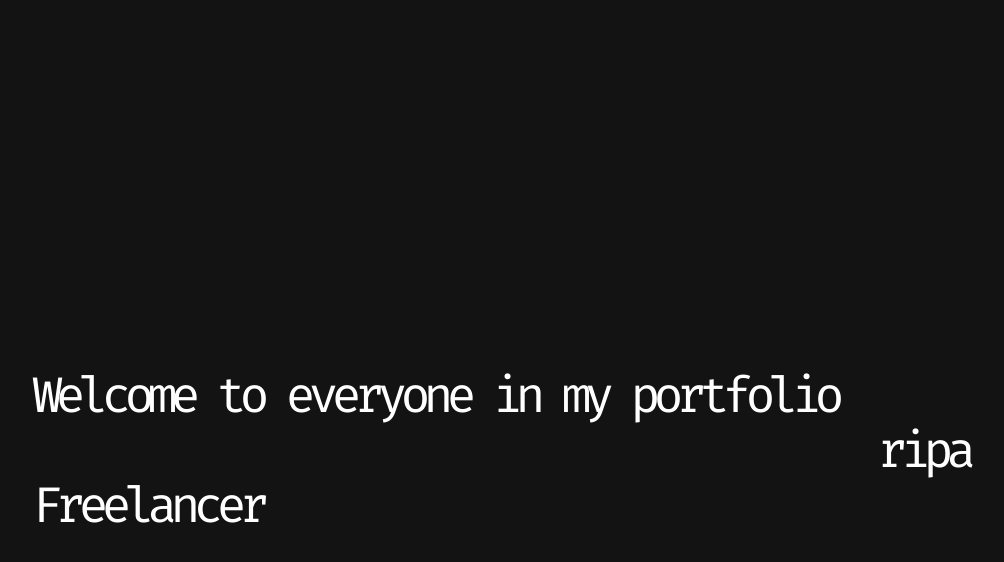
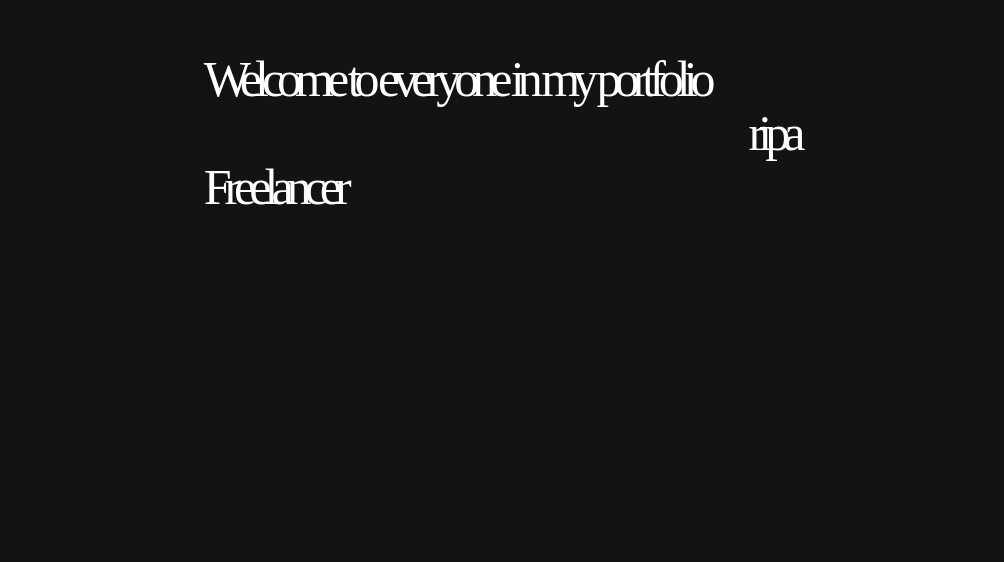
Before and after one commit to ripa001/ripa001.github.io, a Jekyll site: the page built from index.html, in a window 1280 px wide. Shown: the top 562 px of the page, without its empty margins (139-1143 px from the left). Built offline with Jekyll 4.4.1, drawn with Linux system fonts in a browser that asks for light colours.

Commit message:
Update style.css

```diff
--- a/css/style.css
+++ b/css/style.css
@@ -1,16 +1,16 @@
-@import url('https://fonts.googleapis.com/css?family=Fira+Mono:400');
+
 
 body{
   display: flex;
-  width: 100vw;
-  height: 100vh;
+  width: 100%;
+  height: 100%;
   align-items: center;
   justify-content: center;
   margin: 0;
   background: #131313;
   color: #fff;
   font-size: 50px;
-  font-family: 'Fira Mono', monospace;
+
   letter-spacing: -7px;
 }
 
```
